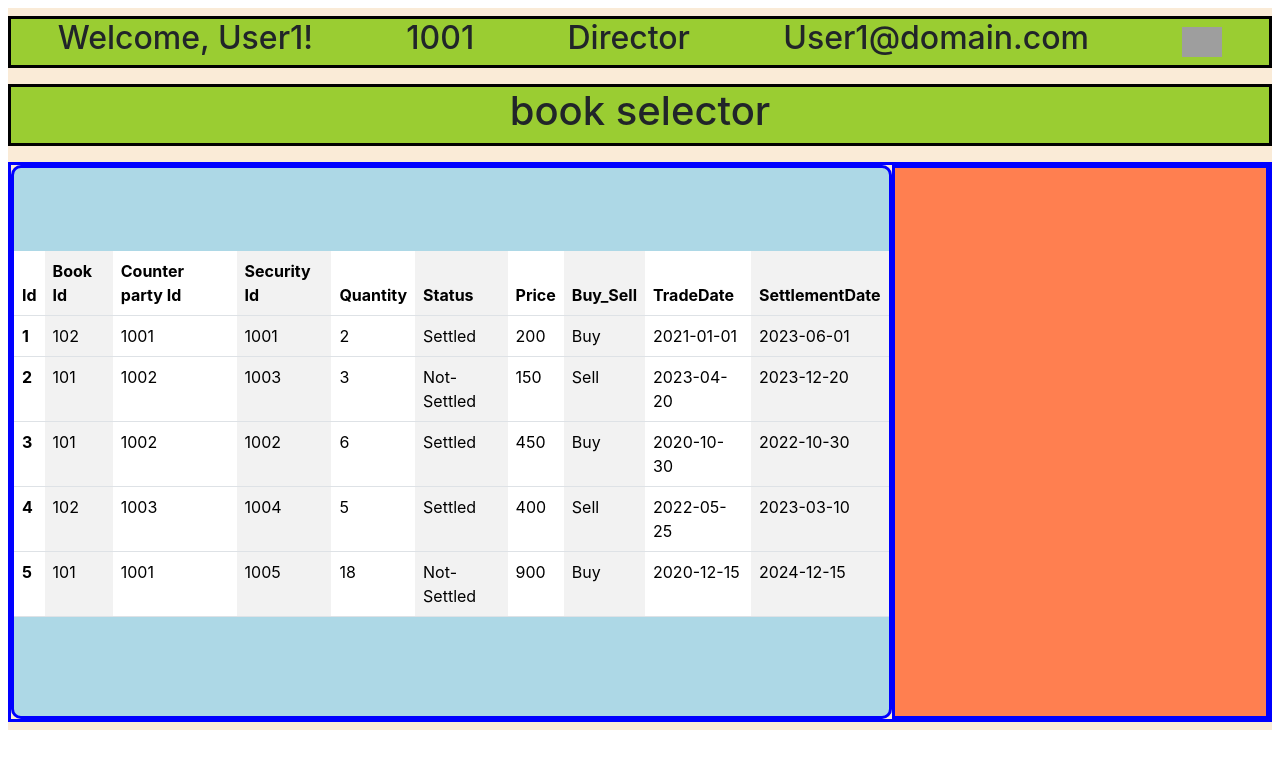
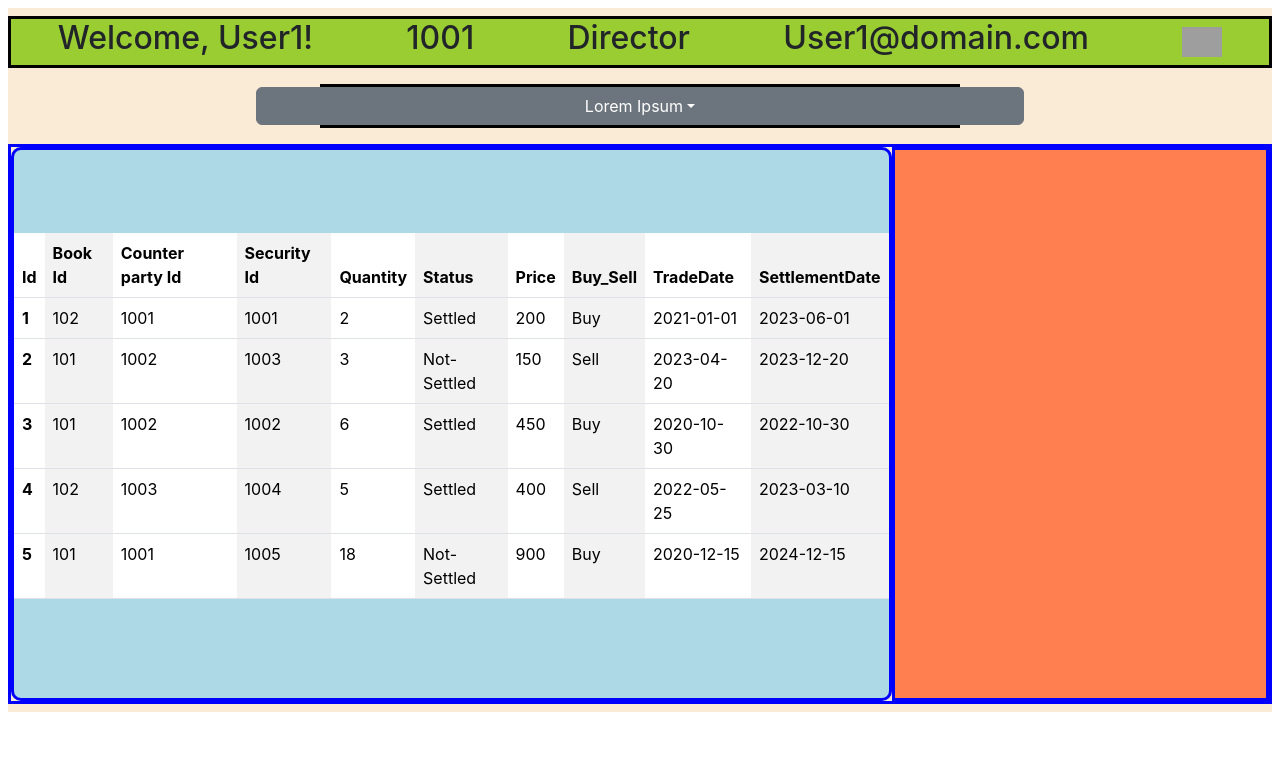
Before and after one commit to arshi8/bonddb, a React (Create React App) app in the folder Frontend/bondsfrontend/: page /dashboard in a window 1280 px wide. Shown: the top 768 px of the page. Built offline with nearby package versions, Linux system fonts and the light colour scheme; grey boxes are pictures that could not be loaded.

Commit message:
Add drop down component

```diff
--- a/Frontend/bondsfrontend/src/pages/Dashboard.css
+++ b/Frontend/bondsfrontend/src/pages/Dashboard.css
@@ -22,9 +22,12 @@
     margin:1vh;
     background-color: yellowgreen;
 }
+.drpdownwdt{
+    width:60vw;
+}
 .bookselector{
     height:100%;
-    width:100%;
+    width:50vw;
     display: flex;
     justify-content: center;
     align-items: center;
--- a/Frontend/bondsfrontend/src/pages/Dashboard.js
+++ b/Frontend/bondsfrontend/src/pages/Dashboard.js
@@ -1,10 +1,11 @@
 import "./Dashboard.css"
 import TradeData from '../JSONData1/Trade.json'
 import BookData from '../JSONData1/Book.json'
-import BookUserData from '../JSONData1/BookUser.json'
-import CounterPartyData from '../JSONData1/CounterParty.json'
-import SecurityData from '../JSONData1/Security.json'
+// import BookUserData from '../JSONData1/BookUser.json'
+// import CounterPartyData from '../JSONData1/CounterParty.json'
+// import SecurityData from '../JSONData1/Security.json'
 import UserData from '../JSONData1/User.json'
+import { useState } from "react"
 
 // use for debugging
 console.clear()
@@ -15,14 +16,14 @@ let CurrentUser = UserData.find(element => element.Id == CurrentUserID)
 
 console.log(CurrentUser)
 
-function GroupTradesByBook(){
+function GroupTradesByBook() {
    let Library = new Map()
 
    TradeData.forEach(element => {
-      if(Library.has(element.BookId)){
+      if (Library.has(element.BookId)) {
          Library.get(element.BookId).push(element)
-      }else{
-         Library.set(element.BookId,[element])
+      } else {
+         Library.set(element.BookId, [element])
       }
    })
    // returns a key value pair of (Book ID) => (List of Trades of that book)
@@ -37,6 +38,18 @@ function GroupTradesByBook(){
 console.log(GroupTradesByBook())
 
 function Dashboard() {
+   const [isOpen, setIsOpen] = useState(false);
+   const [currentBookId, setCurrentBookID] = useState(0);
+
+   const toggleDropdown = () => {
+     setIsOpen(!isOpen);
+   };
+
+   function handledropdown(option){
+      setCurrentBookID(option);
+      // console.log(option);
+
+   }
 
 
    return (
@@ -47,14 +60,28 @@ function Dashboard() {
                <h2 id="userid">{CurrentUser.Id}</h2>
                <h2 id="userrole">{CurrentUser.Role}</h2>
                <h2 id="useremail">{CurrentUser.Email}</h2>
-               <img src="https://cdn-icons-png.flaticon.com/512/126/126467.png" width="40px"/>
+               <img src="https://cdn-icons-png.flaticon.com/512/126/126467.png" width="40px" />
             </div>
             <div className="bookselector">
-               <h1>book selector</h1>
+               {/* <h1>book selector</h1> */}
+               <div className={`dropdown ${isOpen ? 'show' : ''} `}>
+                  <button className="btn btn-secondary dropdown-toggle drpdownwdt" type="button" data-toggle="dropdown" onClick={toggleDropdown}>
+                  {/* Lorem Ipsum is simply dummy text of the printing and typesetting industry. Lorem Ipsum has been the industry's standard dummy text ever since the 1500s, when an unknown printer took a galley of type and scrambled it to make a type specimen book. */}
+                  Lorem Ipsum
+                  </button>
+                  <ul className={`dropdown-menu ${isOpen ? 'show' : ''}`}>
+                  {/* <ul className={`dropdown-menu`}> */}
+
+                  {BookData.map((item) => (
+                     <li key={item.Id}><div className="dropdown-item" onClick={() => handledropdown(item.Id)}>{item.BookName}</div></li>
+                        ))}
+                  </ul>
+               </div>
+
             </div>
             <div className="tradedetails">
                <div className="listoftrades">
-                  <table class="table table-striped-columns">
+                  <table className="table table-striped-columns">
                      <thead>
 
                         <tr>
@@ -77,8 +104,9 @@ function Dashboard() {
                            <td>Otto</td>
                            <td>@mdo</td>
                         </tr> */}
-                        {TradeData.map((item) =>(
-                           <tr>
+                        {TradeData.map((item) => (
+                           currentBookId === 0 || currentBookId === item.BookId ? (
+                           <tr key={item.Id}>
                               <th scope="row">{item.Id}</th>
                               <td>{item.BookId}</td>
                               <td>{item.CounterpartyId}</td>
@@ -91,6 +119,7 @@ function Dashboard() {
                               <td>{item.SettlementDate}</td>
 
                            </tr>
+                           ): null
                         ))}
                      </tbody>
                   </table>
```
